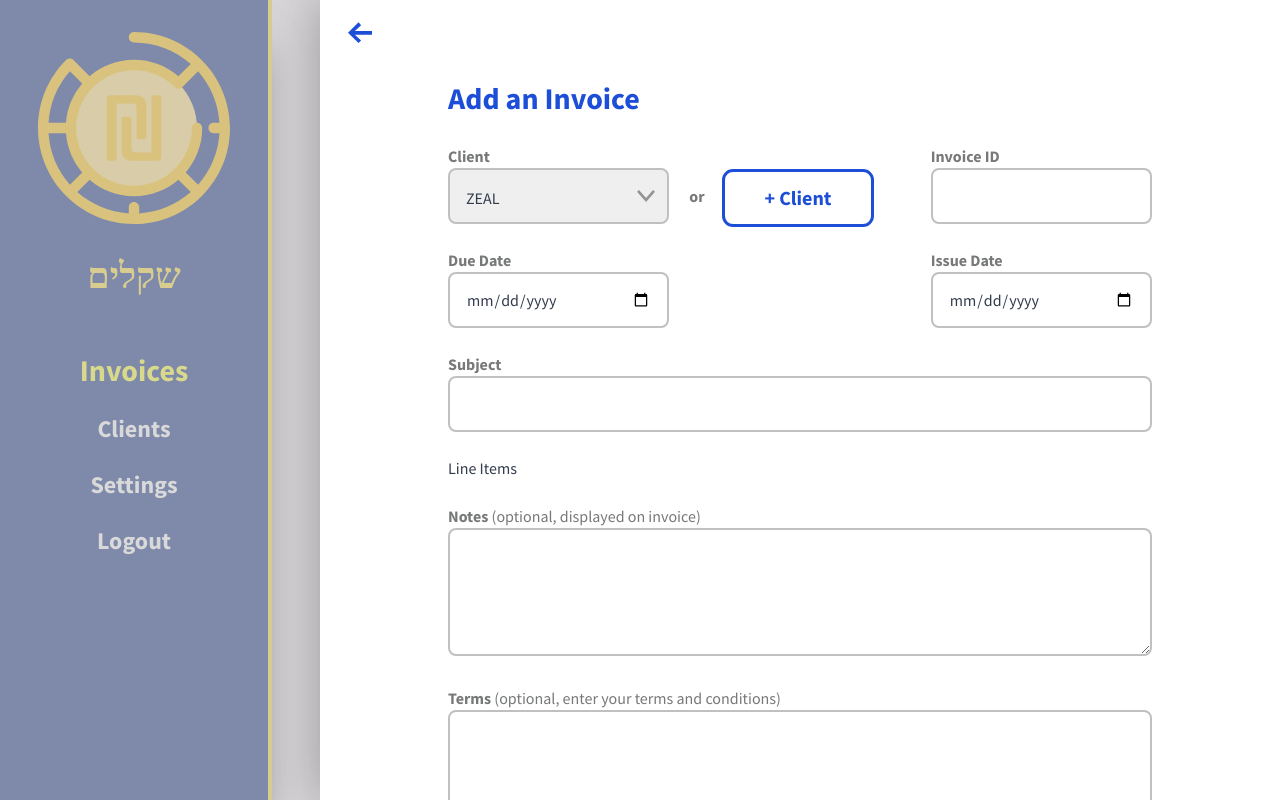
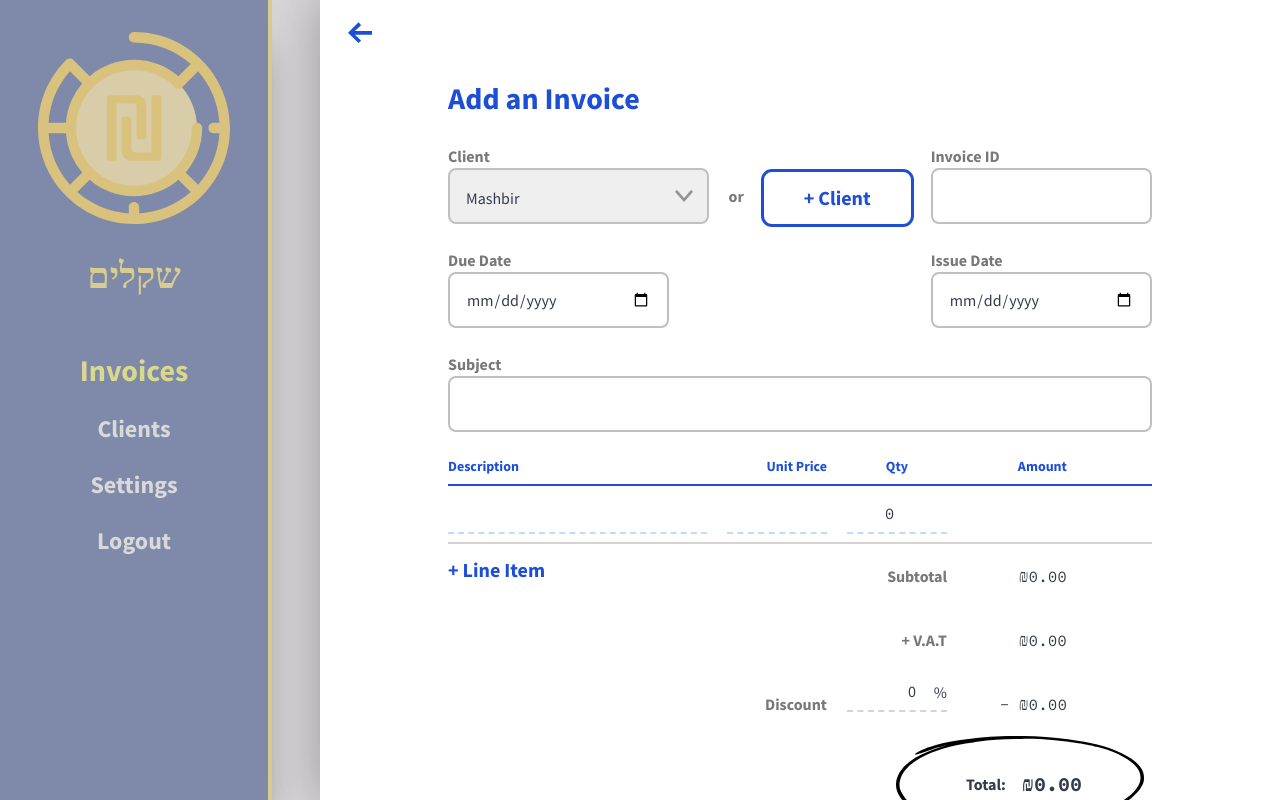
Before and after one commit to izdotnet/Shekalim, a SvelteKit app: page /invoices in a window 1280 px wide. Both pictures are taken after typing "Sample" into the empty fields and a click on the button "+ Invoice". Built offline with nearby package versions, Linux system fonts and the light colour scheme.

Commit message:
added an option to add a new client

```diff
--- a/package.json
+++ b/package.json
@@ -14,6 +14,7 @@
   "devDependencies": {
     "@sveltejs/adapter-auto": "^1.0.0",
     "@sveltejs/kit": "^1.0.0",
+    "@types/uuid": "^9.0.0",
     "@typescript-eslint/eslint-plugin": "^5.45.0",
     "@typescript-eslint/parser": "^5.45.0",
     "autoprefixer": "^10.4.13",
@@ -33,6 +34,7 @@
   "type": "module",
   "dependencies": {
     "daisyui": "^2.46.1",
-    "date-fns": "^2.29.3"
+    "date-fns": "^2.29.3",
+    "uuid": "^9.0.0"
   }
 }
--- a/src/app.css
+++ b/src/app.css
@@ -13,8 +13,8 @@
     @apply block font-sansSerif text-base font-bold text-monsoon;
   }
 
-  input[type='text']:not(.search),
-  input[type='number'],
+  input[type='text']:not(.search):not(.line-item),
+  input[type='number']:not(.line-item),
   input[type='date'],
   input[type='password'],
   input[type='email'] {
@@ -31,8 +31,8 @@
 
   select:focus,
   textarea:focus,
-  input[type='text']:not(.search):focus,
-  input[type='number']:focus,
+  input[type='text']:not(.search):not(.line-item):focus,
+  input[type='number']:not(.line-item):focus,
   input[type='date']:focus,
   input[type='password']:focus,
   input[type='email']:focus {
@@ -51,6 +51,9 @@
   .field {
     @apply mb-6;
   }
+  .invoice-line-item {
+    @apply grid grid-cols-invoiceLineItem gap-x-5;
+  }
 }
 @layer utilities {
   .center {
--- a/src/global.d.ts
+++ b/src/global.d.ts
@@ -6,7 +6,7 @@ type Invoice = {
   invoiceNumber: string;
   invoiceStatus: InvoiceStatus;
   issueDate: string;
-  lineItems?: LineItems[];
+  lineItems?: LineItem[];
   notes?: string;
   subject?: string;
   terms?: string;
@@ -22,7 +22,7 @@ type Client = {
   street: string;
 };
 
-type LineItems = {
+type LineItem = {
   amount: number;
   description: string;
   id: string;
--- a/src/lib/components/Button.svelte
+++ b/src/lib/components/Button.svelte
@@ -3,7 +3,13 @@
   export let label: string;
   export let onClick: () => void;
   export let isAnimated = true;
-  export let style: 'primary' | 'secondary' | 'destructive' | 'outline' | 'textOnly' = 'primary';
+  export let style:
+    | 'primary'
+    | 'secondary'
+    | 'destructive'
+    | 'outline'
+    | 'textOnly'
+    | 'textOnlyDestructive' = 'primary';
   export let iconLeft: (new (...args: any[]) => SvelteComponent) | null = null;
   export let iconRight: (new (...args: any[]) => SvelteComponent) | null = null;
 </script>
@@ -17,6 +23,7 @@
   class:textOnly={style === 'textOnly'}
   class:secondary={style === 'secondary'}
   class:destructive={style === 'destructive'}
+  class:textOnlyDestructive={style === 'textOnlyDestructive'}
 >
   {#if iconLeft}
     <svelte:component this={iconLeft} class="mr-2" />
@@ -44,6 +51,9 @@
     @apply border-blue-700 bg-white text-blue-700 duration-200 hover:bg-blue-700 hover:text-white;
   }
   .textOnly {
+    @apply bg-transparent px-0 text-blue-700 no-underline hover:underline;
+  }
+  .textOnlyDestructive {
     @apply bg-transparent px-0 text-scarlet underline hover:no-underline;
   }
 </style>
--- /dev/null
+++ b/src/lib/stores/clientStore.ts
@@ -0,0 +1,8 @@
+import { writable } from 'svelte/store';
+import data from '../../seed.json';
+
+export const clients = writable<Client[]>([]);
+
+export const loadClients = () => {
+  clients.set(data.clients);
+};
--- /dev/null
+++ b/src/lib/utils/cities.ts
@@ -0,0 +1,30 @@
+export const cities = [
+  {
+    value: 'JR',
+    name: 'Jerusalem'
+  },
+  {
+    value: 'TA',
+    name: 'Tel-Aviv'
+  },
+  {
+    value: 'HA',
+    name: 'Haifa'
+  },
+  {
+    value: 'AS',
+    name: 'Ashdod'
+  },
+  {
+    value: 'BS',
+    name: 'Beersheva'
+  },
+  {
+    value: 'NT',
+    name: 'Netanya'
+  },
+  {
+    value: 'AK',
+    name: 'Ashkelon'
+  }
+];
--- a/src/lib/utils/moneyHelpers.ts
+++ b/src/lib/utils/moneyHelpers.ts
@@ -1,4 +1,4 @@
-export const sumLineItems = (lineItems: LineItems[] | undefined): number => {
+export const sumLineItems = (lineItems: LineItem[] | undefined): number => {
   if (!lineItems) return 0;
   return lineItems.reduce((prev, current) => prev + current.amount, 0);
 };
@@ -21,3 +21,5 @@ export const sumInvoices = (invoices: Invoice[] | undefined): string => {
   const total = invoices.reduce((prev, current) => prev + sumLineItems(current.lineItems), 0);
   return toShekels(total);
 };
+
+export const shekelToAgorot = (shekel: number): number => shekel * 100;
--- a/src/routes/(dashboard)/invoices/InvoiceForm.svelte
+++ b/src/routes/(dashboard)/invoices/InvoiceForm.svelte
@@ -1,21 +1,76 @@
-<script>
+<script lang="ts">
+  import { clients, loadClients } from '$lib/stores/clientStore';
+  import { slide } from 'svelte/transition';
+  import LineItemRows from './LineItemRows.svelte';
   import Button from '$lib/components/Button.svelte';
   import Trash from '$lib/components/icons/Trash.svelte';
+  import { v4 as uuid } from 'uuid';
+  import { cities } from '$lib/utils/cities';
+  import { onMount } from 'svelte';
+
+  const blankLineItem = {
+    id: uuid(),
+    description: '',
+    quantity: 0,
+    amount: 0
+  };
+
+  let lineItems: LineItem[] = [{ ...blankLineItem }];
+  let isNewClient: boolean = false;
+
+  const addLineItem = () => (lineItems = [...lineItems, { ...blankLineItem, id: uuid() }]);
+
+  const removeLineItem = (event: any) =>
+    (lineItems = lineItems.filter((item) => item.id !== event.detail));
+
+  const updateLineItem = () => {
+    lineItems = lineItems;
+  };
+
+  onMount(() => {
+    loadClients();
+  });
 </script>
 
 <h2 class="mb-7 font-sansSerif text-3xl font-bold text-blue-700">Add an Invoice</h2>
 
 <form class="grid grid-cols-6 gap-x-5">
   <!-- client -->
-  <div class="field col-span-2">
-    <label for="client">Client</label>
-    <select name="client" id="client">
-      <option value="zeal">ZEAL</option>
-    </select>
-  </div>
-  <div class="field col-span-2 flex items-end gap-x-5">
-    <div class="text-base font-bold leading-[3.5rem] text-monsoon">or</div>
-    <Button label="+ Client" onClick={() => {}} style="outline" isAnimated={false} />
+  <div class="field col-span-4">
+    {#if !isNewClient}
+      <label for="client">Client</label>
+      <div class="flex items-end gap-x-5">
+        <select name="client" id="client">
+          {#each $clients as client}
+            <option value={client.id}>{client.name}</option>
+          {/each}
+        </select>
+
+        <div class="text-base font-bold leading-[3.5rem] text-monsoon">or</div>
+        <Button
+          label="+ Client"
+          onClick={() => {
+            isNewClient = true;
+          }}
+          style="outline"
+          isAnimated={false}
+        />
+      </div>
+    {:else}
+      <label for="newClient">New Client</label>
+      <div class="flex items-end gap-x-5">
+        <input type="text" name="newClient" />
+        <div class="text-base font-bold leading-[3.5rem] text-monsoon">or</div>
+        <Button
+          label="Existing Client"
+          onClick={() => {
+            isNewClient = false;
+          }}
+          style="outline"
+          isAnimated={false}
+        />
+      </div>
+    {/if}
   </div>
 
   <!-- invoice id -->
@@ -23,6 +78,35 @@
     <label for="id">Invoice ID</label>
     <input type="number" name="id" />
   </div>
+
+  <!-- New client -->
+  {#if isNewClient}
+    <div class="field grid col-span-6 gap-x-3" transition:slide>
+      <div class="field col-span-6">
+        <label for="email">Client's Email</label>
+        <input type="email" name="email" id="email" />
+      </div>
+
+      <div class="col-span-6">
+        <label for="street">Street</label>
+        <input type="text" name="street" id="street" />
+      </div>
+
+      <div class="field col-span-4">
+        <label for="city">City</label>
+        <select name="country" id="country">
+          {#each cities as city}
+            <option value={city.value}>{city.name}</option>
+          {/each}
+        </select>
+      </div>
+
+      <div class="field col-span-2">
+        <label for="zipCode">Zip Code</label>
+        <input type="text" name="zipCode" id="zipCode" />
+      </div>
+    </div>
+  {/if}
 
   <!-- due date -->
   <div class="field col-span-2">
@@ -43,7 +127,14 @@
   </div>
 
   <!-- line items -->
-  <div class="field col-span-6">Line Items</div>
+  <div class="field col-span-6">
+    <LineItemRows
+      {lineItems}
+      on:addLineItem={addLineItem}
+      on:removeLineItem={removeLineItem}
+      on:updateLineItem={updateLineItem}
+    />
+  </div>
 
   <!-- notes -->
   <div class="field col-span-6">
@@ -68,7 +159,7 @@
   <div class="field col-span-2">
     <!-- only be visible if editing -->
     <Button
-      style="textOnly"
+      style="textOnlyDestructive"
       label="Delete"
       isAnimated={false}
       onClick={() => {}}
--- /dev/null
+++ b/src/routes/(dashboard)/invoices/LineItemRow.svelte
@@ -0,0 +1,109 @@
+<script lang="ts">
+  import Trash from '$lib/components/icons/Trash.svelte';
+  import { twoDecimals } from '$lib/utils/moneyHelpers';
+  import { createEventDispatcher } from 'svelte';
+  import { shekelToAgorot } from '$lib/utils/moneyHelpers';
+
+  export let lineItem: LineItem;
+  export let canDelete: boolean = false;
+
+  let unitPrice: string = twoDecimals(lineItem.amount / lineItem.quantity);
+  let amount: string = twoDecimals(lineItem.amount);
+
+  let dispatch = createEventDispatcher();
+
+  function init(el: HTMLElement) {
+    el.focus();
+  }
+
+  $: {
+    amount = twoDecimals(lineItem.quantity * Number(unitPrice));
+    lineItem.amount = shekelToAgorot(Number(amount));
+  }
+</script>
+
+<div class="invoice-line-item border-b-2 border-stone-300 py-2">
+  <div>
+    <input
+      class="line-item"
+      type="text"
+      name="description"
+      use:init
+      bind:value={lineItem.description}
+    />
+  </div>
+
+  <div>
+    <input
+      class="line-item text-right"
+      type="number"
+      name="unitPrice"
+      step="0.01"
+      min="0"
+      bind:value={unitPrice}
+      on:blur={() => {
+        unitPrice = twoDecimals(Number(unitPrice));
+        dispatch('updateLineItem');
+      }}
+    />
+  </div>
+
+  <div>
+    <input
+      class="line-item text-center"
+      type="number"
+      name="quantity"
+      min="0"
+      bind:value={lineItem.quantity}
+      on:blur={() => {
+        dispatch('updateLineItem');
+      }}
+    />
+  </div>
+
+  <div>
+    <input
+      class="line-item text-right"
+      type="number"
+      name="amount"
+      step="0.01"
+      min="0"
+      bind:value={amount}
+      disabled
+    />
+  </div>
+
+  <div>
+    {#if canDelete}
+      <button
+        on:click|preventDefault={() => dispatch('removeLineItem', lineItem.id)}
+        class="center h-10 w-10 text-blue-700 hover:text-red-500"><Trash /></button
+      >
+    {/if}
+  </div>
+</div>
+
+<style lang="postcss">
+  input[type='text'],
+  input[type='number'] {
+    @apply h-10 w-full border-b-2 border-dashed border-blue-200;
+  }
+
+  input[type='text'] {
+    @apply font-sansSerif text-xl font-bold;
+  }
+
+  input[type='number'] {
+    @apply font-mono text-base;
+  }
+
+  input[type='text']:focus,
+  input[type='number']:focus {
+    @apply border-solid border-blue-700 outline-none;
+  }
+
+  input[type='number']:disabled,
+  input[type='text']:disabled {
+    @apply border-b-0 bg-transparent px-0;
+  }
+</style>
--- /dev/null
+++ b/src/routes/(dashboard)/invoices/LineItemRows.svelte
@@ -0,0 +1,85 @@
+<script lang="ts">
+  import { createEventDispatcher } from 'svelte';
+  import Button from '$lib/components/Button.svelte';
+  import CircledAmount from '$lib/components/CircledAmount.svelte';
+  import LineItemRow from './LineItemRow.svelte';
+  import { sumLineItems, toShekels } from '$lib/utils/moneyHelpers';
+  export let lineItems: LineItem[] | undefined = undefined;
+  let dispatch = createEventDispatcher();
+
+  let subtotal: string = '0.00';
+  let discount: number = 0;
+  let discountedAmount: string;
+  let vat: string;
+  let total: string = '0.00';
+
+  $: subtotal = toShekels(sumLineItems(lineItems));
+  $: vat = toShekels(sumLineItems(lineItems) * 1.17);
+  $: discountedAmount = `- ${toShekels(sumLineItems(lineItems) * 1.17 * (discount / 100))}`;
+  $: total = toShekels(
+    sumLineItems(lineItems) * 1.17 - sumLineItems(lineItems) * 1.17 * (discount / 100)
+  );
+</script>
+
+<svelte:window on:keydown={(event) => event.key === 'Enter' && dispatch('addLineItem')} />
+
+<div class="invoice-line-item border-b-2 border-blue-700 pb-2">
+  <div class="table-header">Description</div>
+  <div class="table-header text-right">Unit Price</div>
+  <div class="table-header text-center">Qty</div>
+  <div class="table-header text-right">Amount</div>
+</div>
+
+{#if lineItems}
+  {#each lineItems as lineItem, index}
+    <LineItemRow {lineItem} on:removeLineItem canDelete={index > 0} on:updateLineItem />
+  {/each}
+{/if}
+
+<div class="invoice-line-item">
+  <div class="col-span-2">
+    <Button
+      label="+ Line Item"
+      style="textOnly"
+      isAnimated={false}
+      onClick={() => {
+        dispatch('addLineItem');
+      }}
+    />
+  </div>
+  <div class="font-bold py-5 text-right text-monsoon">Subtotal</div>
+  <div class="py-5 text-right font-mono whitespace-nowrap">{subtotal}</div>
+</div>
+
+<div class="invoice-line-item">
+  <div class="col-span-3 text-right font-bold py-5 text-monsoon">+ V.A.T</div>
+  <div class="py-5 text-right font-mono whitespace-nowrap">{vat}</div>
+</div>
+
+<div class="invoice-line-item">
+  <div class="col-span-2 text-right font-bold py-5 text-monsoon">Discount</div>
+  <div class="relative">
+    <input
+      class="line-item h-10 w-full border-b-2 border-dashed border-stone-300 pr-4 text-right focus:border-solid focus:border-blue-700 focus:outline-none"
+      type="number"
+      name="discount"
+      min="0"
+      max="100"
+      bind:value={discount}
+    />
+    <span class="absolute right-0 top-2 text-mono">%</span>
+  </div>
+  <div class="py-5 text-right font-mono whitespace-nowrap">{discountedAmount}</div>
+</div>
+
+<div class="invoice-line-item">
+  <div class="col-span-6">
+    <CircledAmount label="Total:" amount={total} />
+  </div>
+</div>
+
+<style class="postcss">
+  .table-header {
+    @apply text-sm font-bold text-blue-700;
+  }
+</style>
--- a/src/seed.json
+++ b/src/seed.json
@@ -1,17 +1,43 @@
 {
+  "clients": [
+    {
+      "address": "123 Street",
+      "city": "Jerusalem",
+      "email": "mail@example.com",
+      "id": "1",
+      "name": "Mashbir",
+      "zip": "12345"
+    },
+    {
+      "address": "456 Haturim",
+      "city": "Tel-Aviv",
+      "email": "mail@test.com",
+      "id": "2",
+      "name": "Halav Gad",
+      "zip": "67890"
+    },
+    {
+      "address": "789 Mizrah",
+      "city": "Ashkelon",
+      "email": "mail@test.com",
+      "id": "3",
+      "name": "Coca Cola",
+      "zip": "87654"
+    }
+  ],
   "invoices": [
     {
       "client": {
-        "city": "Jerusalem",
+        "city": "Netanya",
         "clientStatus": "active",
-        "email": "compressed@example.com",
+        "email": "mail@example.com",
         "id": "1",
-        "name": "HackerU",
-        "country": "Israel",
-        "street": "123 Main Street"
+        "name": "Halav Gad",
+        "street": "123 Main Street",
+        "zip": "12345"
       },
       "createdAt": "2022-07-01",
-      "dueDate": "2023-01-31",
+      "dueDate": "2022-07-31",
       "id": "1",
       "invoiceNumber": "12345",
       "invoiceStatus": "draft",
@@ -19,30 +45,30 @@
       "lineItems": [
         {
           "amount": 100,
-          "description": "Podcast Episode #1",
+          "description": "Milk",
           "id": "1",
           "quantity": 1
         },
         {
           "amount": 200,
-          "description": "Podcast Episode #2",
+          "description": "Cheese",
           "id": "2",
           "quantity": 1
         }
       ],
       "notes": "**This** please.",
-      "subject": "Podcast Episodes",
+      "subject": "Pita",
       "terms": "_Pay_ me."
     },
     {
       "client": {
-        "city": "Tel-Aviv",
+        "city": "Netanya",
         "clientStatus": "active",
-        "email": "compressed@example.com",
+        "email": "mail@example.com",
         "id": "1",
-        "name": "Inbal Hotel",
-        "country": "Israel",
-        "street": "123 Main Street"
+        "name": "Halav Gad",
+        "street": "123 Main Street",
+        "zip": "12345"
       },
       "createdAt": "2022-07-01",
       "dueDate": "2022-07-06",
@@ -53,61 +79,61 @@
       "lineItems": [
         {
           "amount": 300,
-          "description": "Podcast Episode #1",
+          "description": "Humus",
           "id": "3",
           "quantity": 1
         },
         {
           "amount": 500,
-          "description": "Podcast Episode #2",
+          "description": "Labneh",
           "id": "4",
           "quantity": 1
         }
       ],
-      "subject": "Podcast Episodes"
+      "subject": "Food"
     },
     {
       "client": {
-        "city": "Ashkelon",
-        "email": "svelte@example.com",
+        "city": "Jerusalem",
+        "email": "mail@example.com",
         "id": "2",
-        "name": "Svelte Dev",
-        "country": "Israel",
-        "street": "456 Country Street"
+        "name": "Mashbir",
+        "street": "456 Mizrah",
+        "zip": "98765"
       },
       "createdAt": "2022-07-01",
       "dueDate": "2022-10-06",
-      "id": "5",
+      "id": "6",
       "invoiceNumber": "12346",
       "invoiceStatus": "paid",
       "issueDate": "2022-07-01",
       "lineItems": [
         {
           "amount": 1000,
-          "description": "Complete Tier",
+          "description": "T-shirt",
           "id": "5",
           "quantity": 1
         },
         {
           "amount": 5000,
-          "description": "Starter Tier",
+          "description": "Trousers",
           "id": "6",
           "quantity": 2
         }
       ],
-      "subject": "Course Material"
+      "subject": "Clothing"
     },
     {
       "client": {
-        "city": "Netanya",
-        "email": "zeal@example.com",
+        "city": "Tel-Aviv",
+        "email": "mail@example.com",
         "id": "3",
-        "name": "Channel 12",
-        "country": "Israel",
-        "street": "789 Common Drive"
+        "name": "Coca Cola",
+        "street": "789 Ben Yehuda",
+        "zip": "56789"
       },
       "createdAt": "2022-07-01",
-      "dueDate": "2023-6-06",
+      "dueDate": "2022-06-06",
       "id": "7",
       "invoiceNumber": "12347",
       "invoiceStatus": "sent",
@@ -115,37 +141,37 @@
       "lineItems": [
         {
           "amount": 5000000,
-          "description": "Website Design",
+          "description": "Sprite",
           "id": "4",
           "quantity": 1
         }
       ],
-      "subject": "Website"
+      "subject": "Drinks"
     },
     {
       "client": {
-        "city": "Beersheva",
-        "email": "zeal@example.com",
+        "city": "Haifa",
+        "email": "mail@example.com",
         "id": "3",
-        "name": "Reshet",
-        "country": "Israel",
-        "street": "789 Common Drive"
+        "name": "Mashbir",
+        "street": "789 Old Town",
+        "zip": "56789"
       },
       "createdAt": "2022-07-06",
       "dueDate": "2022-10-06",
-      "id": "7",
+      "id": "5",
       "invoiceNumber": "12348",
       "invoiceStatus": "sent",
       "issueDate": "2022-07-06",
       "lineItems": [
         {
           "amount": 1000000,
-          "description": "Website Development",
+          "description": "Coats",
           "id": "1",
           "quantity": 1
         }
       ],
-      "subject": "Website"
+      "subject": "Clothing"
     }
   ]
 }
--- a/tailwind.config.cjs
+++ b/tailwind.config.cjs
@@ -39,6 +39,7 @@ module.exports = {
         fog: '#decaec'
       },
       gridTemplateColumns: {
+        invoiceLineItem: '1fr 100px 100px 100px 65px',
         invoiceTable: '100px 100px 60px 1fr 116px 32px 32px',
         invoiceTableMobile: '1fr 90px'
       },
```
Also changed, not shown: 1 other file (tests, documents, lock files or other folders).
